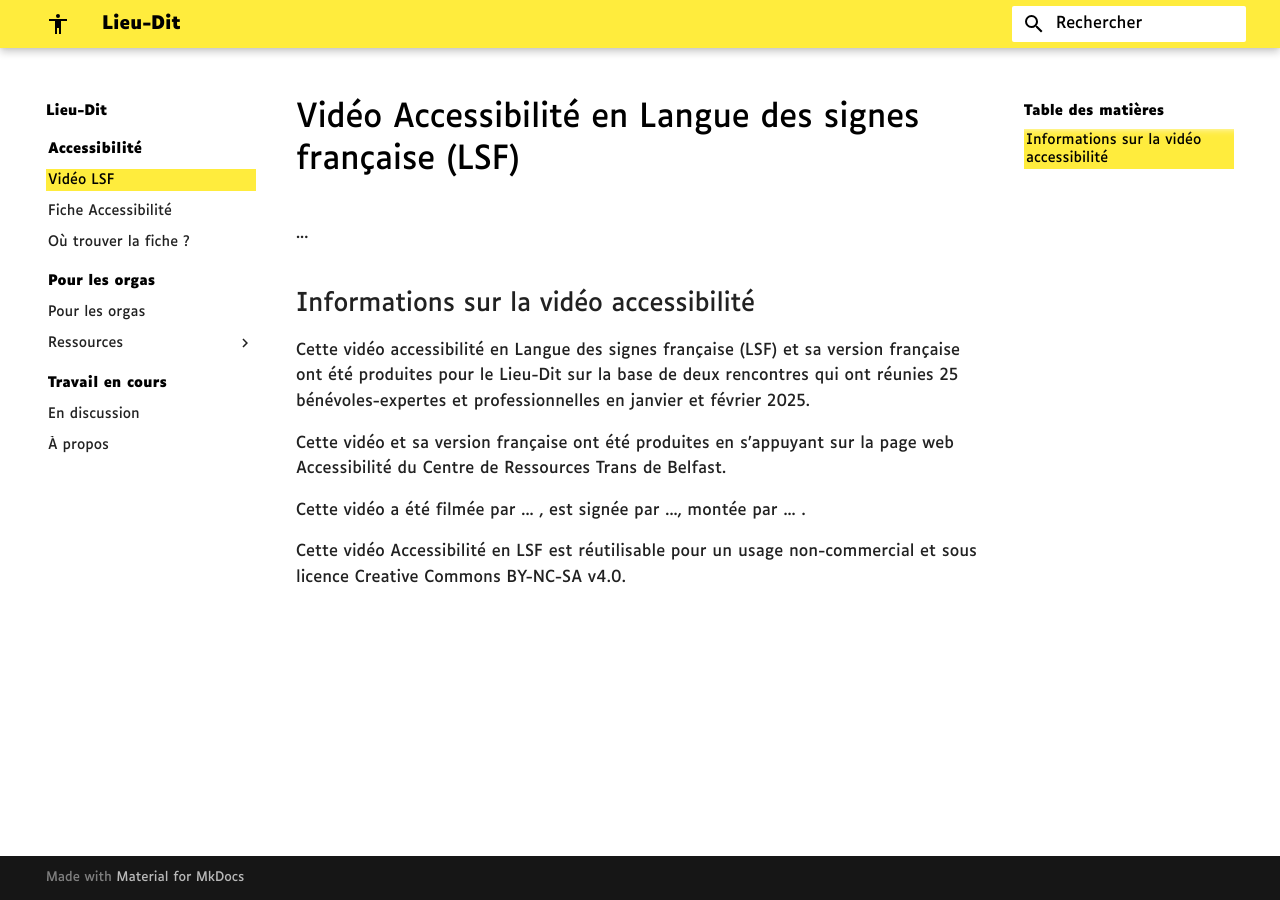
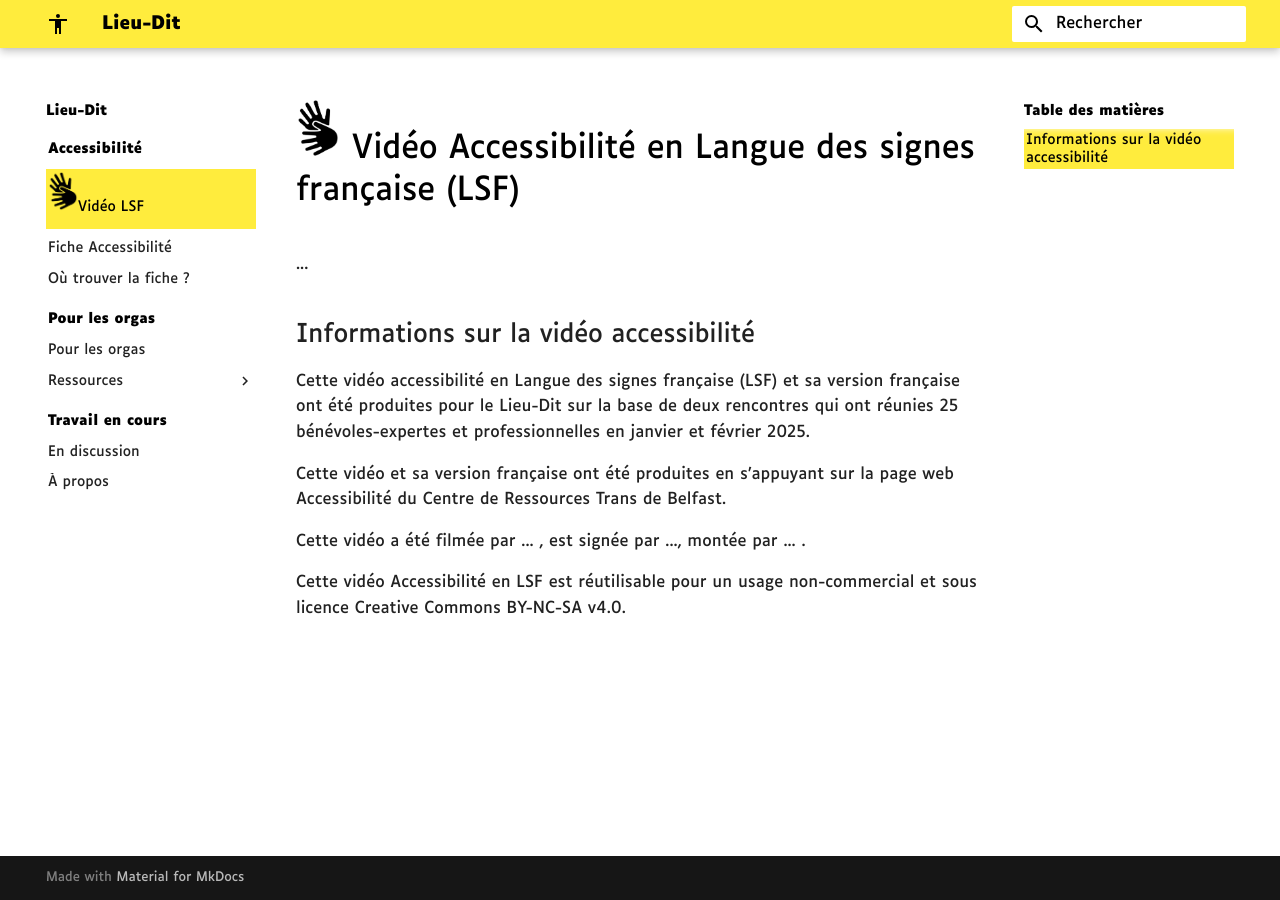
Before and after one commit to Lieu-Dit/web, an MkDocs documentation site: the page built from docs/lsf.md, in a window 1280 px wide. Built offline with MkDocs 1.6.1 and Material for MkDocs 9.7.7, drawn with Linux system fonts in a browser that asks for light colours.

Commit message:
add LSF pictogram

```diff
--- a/docs/lsf.md
+++ b/docs/lsf.md
@@ -1,4 +1,4 @@
-# Vidéo Accessibilité en Langue des signes française (LSF)
+# <span class="img-3rem">![](assets/lsf.png)</span> Vidéo Accessibilité en Langue des signes française (LSF)
 
 ...
 
--- a/docs/stylesheets/extra.css
+++ b/docs/stylesheets/extra.css
@@ -62,3 +62,19 @@
 /*.md-nav__link--passed{
     color: #444;
 }*/
+
+.img-3rem img{
+  height: 3rem;
+}
+
+.lsf{
+  line-height: 40px;
+}
+.lsf::before{
+  background-image: url("../assets/lsf.png");
+  background-size: calc(129/174 * 40px) 40px;
+  display: inline-block;
+  width: calc(129/174 * 40px);
+  height: 40px;
+  content:"";
+}
--- a/mkdocs.yml
+++ b/mkdocs.yml
@@ -20,7 +20,7 @@ theme:
 
 nav:
   - Accessibilité:
-    - Vidéo LSF: lsf.md
+    - <span class="lsf">Vidéo LSF</span>: lsf.md
     - Fiche Accessibilité: index.md
     - Où trouver la fiche ?: infos.md
   - Pour les orgas:
```
Also changed, not shown: docs/assets/lsf.png (added).
